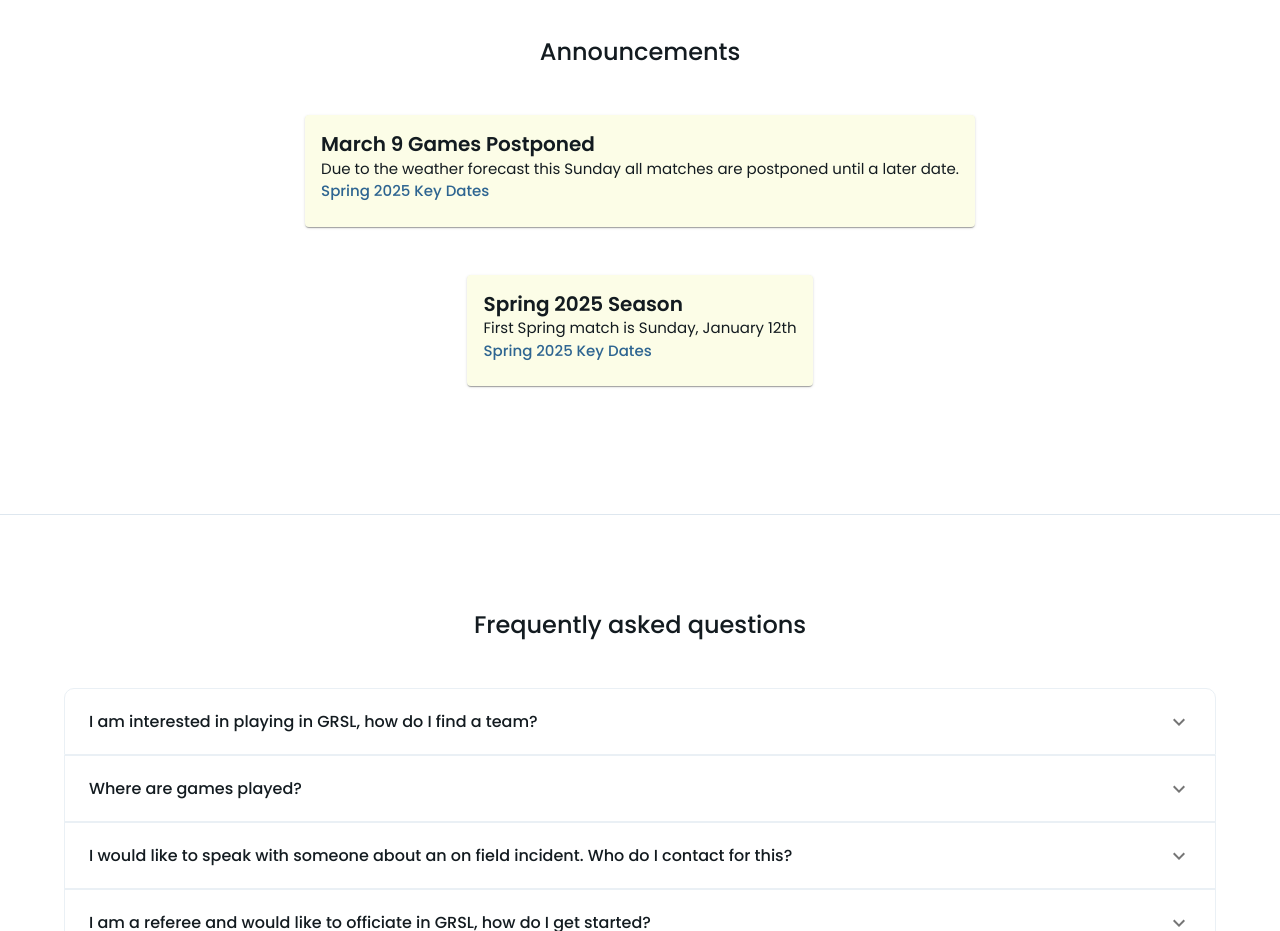
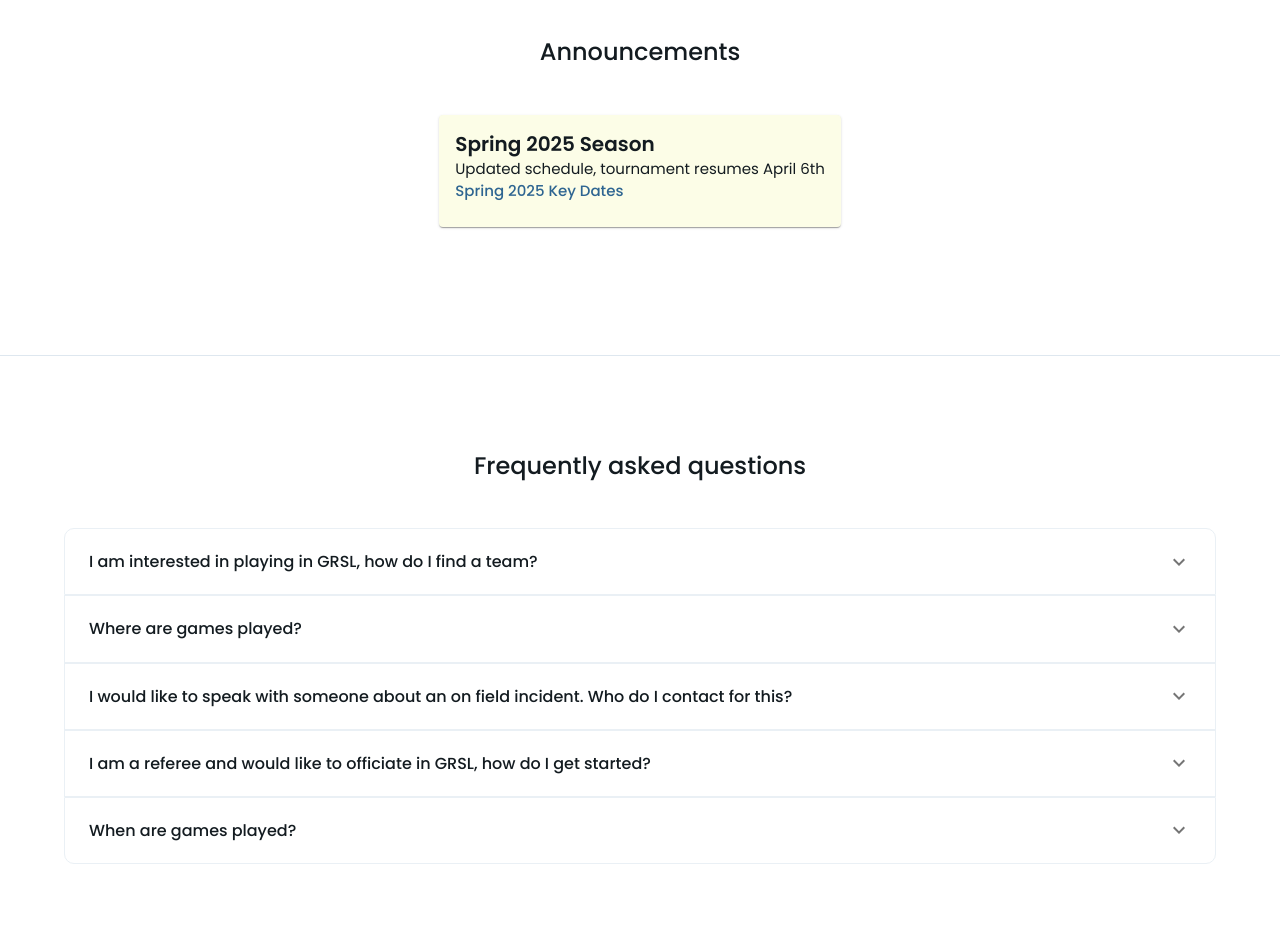
Before and after one commit to gnvrsl/grsl-ng, a React (Vite) app: page / in a window 1280 px wide. Shown: the part 1640-2571 px from the top of the page. Built offline with nearby package versions, Linux system fonts and the light colour scheme; a web font is replaced by a local one.

Commit message:
update to spring dates

```diff
--- a/src/components/Announcements.tsx
+++ b/src/components/Announcements.tsx
@@ -35,22 +35,10 @@
       }}>
         <CardContent>
           <Typography variant="h5">
-            March 9 Games Postponed
-          </Typography>
-          <Typography>
-            Due to the weather forecast this Sunday all matches are postponed until a later date.
-          </Typography>
-          <Link href="/page/dates">Spring 2025 Key Dates</Link>
-        </CardContent>
-      </Card>
-      <Card sx={{
-      }}>
-        <CardContent>
-          <Typography variant="h5">
             Spring 2025 Season
           </Typography>
           <Typography>
-            First Spring match is Sunday, January 12th
+            Updated schedule, tournament resumes April 6th
           </Typography>
           <Link href="/page/dates">Spring 2025 Key Dates</Link>
         </CardContent>
```
Also changed, not shown: public/pages/dates.md (+4 -1 lines).
